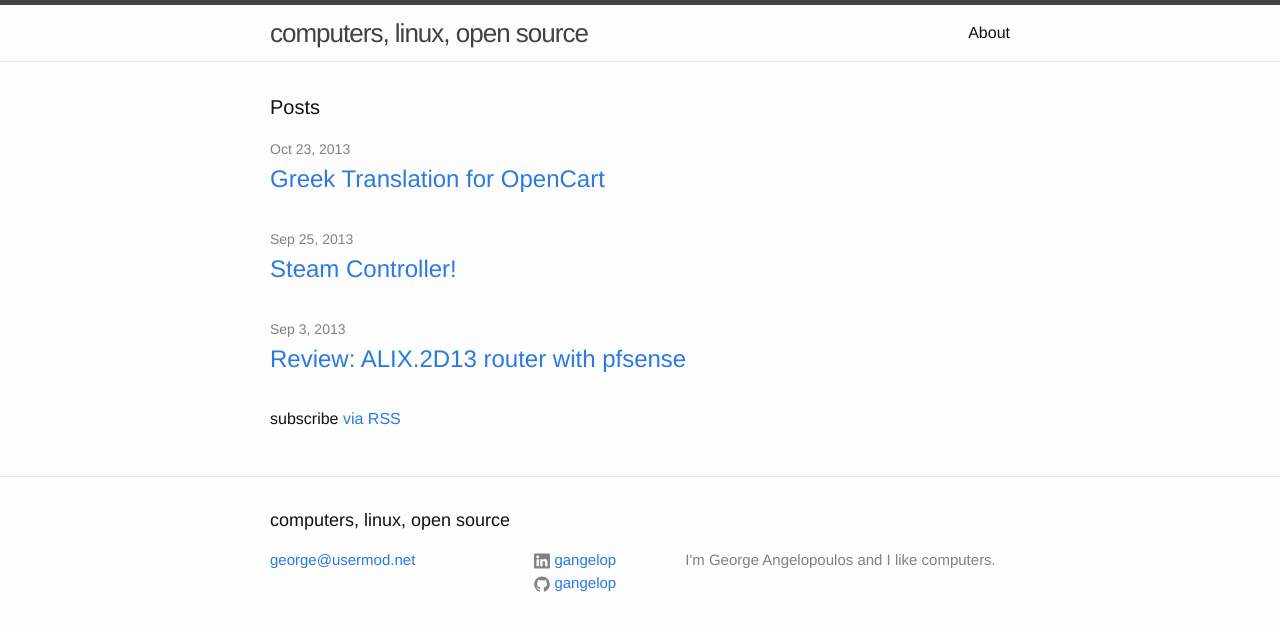
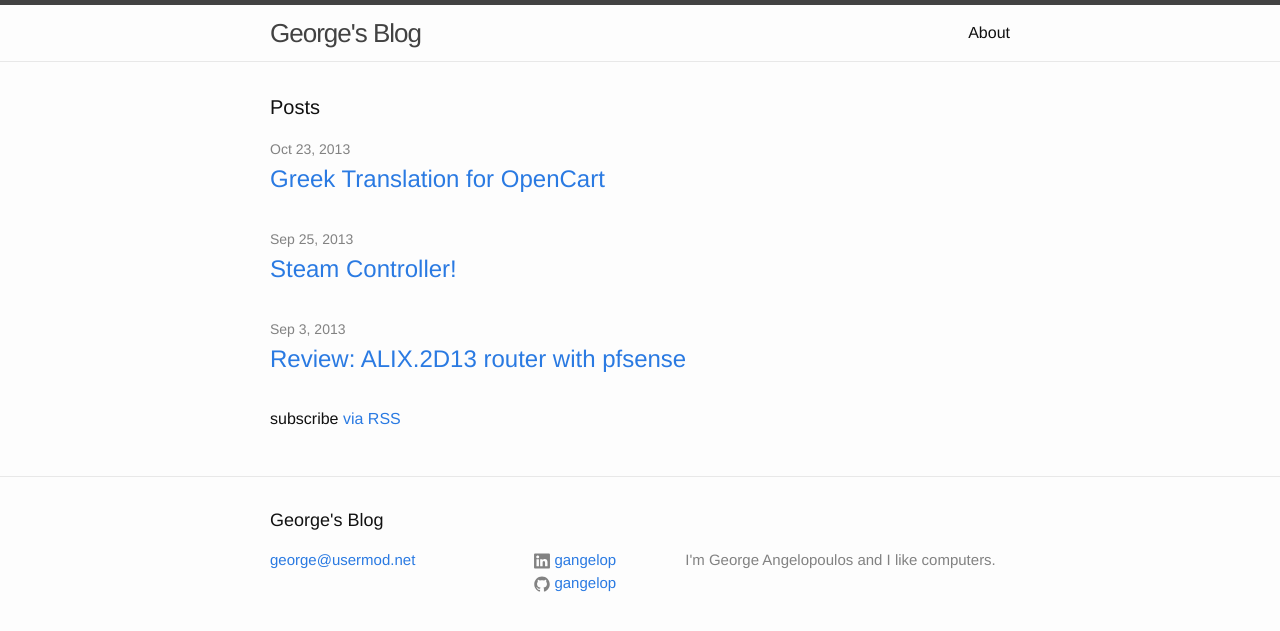
Before and after one commit to gangelop/lathan.github.io, a Jekyll site: the page built from index.html, in a window 1280 px wide. Shown: the top 631 px of the page. Built offline with Jekyll 4.4.1, drawn with Linux system fonts in a browser that asks for light colours.

Commit message:
simpler site title

```diff
--- a/_config.yml
+++ b/_config.yml
@@ -6,7 +6,7 @@
 # 'jekyll serve'. If you change this file, please restart the server process.
 
 # Site settings
-title: computers, linux, open source
+title: George's Blog
 email: george@usermod.net
 description: > # this means to ignore newlines until "baseurl:"
     I'm George Angelopoulos and I like computers.
```
